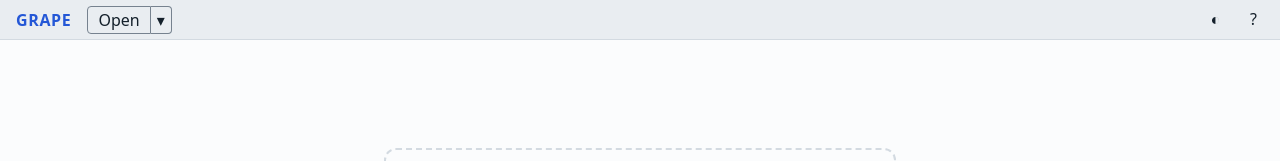
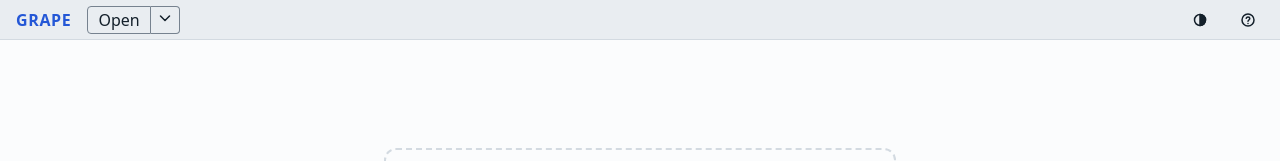
Before and after one commit to Vikmanou/GRAPE, a React (Vite) app in the folder web/: page / in a window 1280 px wide. Shown: the top 161 px of the page. Built offline with nearby package versions, Linux system fonts and the light colour scheme.

Commit message:
Replace glyph icons with SVG icons that have tooltips

```diff
--- a/web/src/ui/bars/TopBar.tsx
+++ b/web/src/ui/bars/TopBar.tsx
@@ -1,9 +1,10 @@
-import { useRef } from 'react';
+import { useRef, type ReactNode } from 'react';
 import type { FileInfo } from '../../state/load';
 import { useApp } from '../../state/store';
 import type { ThemeChoice } from '../../state/theme';
 import { ExportMenu } from '../controls/ExportMenu';
 import { OpenMenu } from '../controls/OpenMenu';
+import { HelpIcon, MoonIcon, SunIcon, SystemIcon } from '../controls/Icons';
 import { ShareMenu } from '../controls/ShareMenu';
 import { useMenuGroup } from '../controls/menus';
 import { ACCEPTED_FILES } from '../files';
@@ -36,13 +37,13 @@ export function TopBar({ file, onOpen }: Props) {
         type="button"
         className="icon"
         data-testid="help"
-        aria-label="Keyboard shortcuts"
-        title="Keyboard shortcuts (?)"
+        aria-label="Help and keyboard shortcuts"
+        title="Help and keyboard shortcuts (?)"
         onClick={() => {
           setShortcutsOpen(!shortcutsOpen);
         }}
       >
-        ?
+        <HelpIcon />
       </button>
       <input
         ref={input}
@@ -62,7 +63,11 @@ export function TopBar({ file, onOpen }: Props) {
 
 const NEXT_THEME: Record<ThemeChoice, ThemeChoice> = { system: 'light', light: 'dark', dark: 'system' };
 const THEME_NAMES: Record<ThemeChoice, string> = { system: 'System theme', light: 'Light theme', dark: 'Dark theme' };
-const THEME_ICONS: Record<ThemeChoice, string> = { system: '◐', light: '☀', dark: '☾' };
+const THEME_ICONS: Record<ThemeChoice, () => ReactNode> = {
+  system: SystemIcon,
+  light: SunIcon,
+  dark: MoonIcon,
+};
 
 function ThemeButton() {
   const choice = useApp((s) => s.themeChoice);
@@ -80,7 +85,7 @@ function ThemeButton() {
         setChoice(next);
       }}
     >
-      {THEME_ICONS[choice]}
+      {THEME_ICONS[choice]()}
     </button>
   );
 }
--- /dev/null
+++ b/web/src/ui/controls/Icons.tsx
@@ -0,0 +1,68 @@
+import type { ReactNode } from 'react';
+
+/** 16 px line icons that take the text colour; the button holding one carries the name. */
+function Icon({ children }: { children: ReactNode }) {
+  return (
+    <svg
+      width="16"
+      height="16"
+      viewBox="0 0 16 16"
+      fill="none"
+      stroke="currentColor"
+      strokeWidth="1.5"
+      strokeLinecap="round"
+      strokeLinejoin="round"
+      aria-hidden="true"
+      focusable="false"
+    >
+      {children}
+    </svg>
+  );
+}
+
+export const SunIcon = () => (
+  <Icon>
+    <circle cx="8" cy="8" r="2.75" />
+    <path d="M8 1.5v1.5M8 13v1.5M1.5 8H3M13 8h1.5M3.4 3.4l1 1M11.6 11.6l1 1M12.6 3.4l-1 1M4.4 11.6l-1 1" />
+  </Icon>
+);
+
+export const MoonIcon = () => (
+  <Icon>
+    <path d="M13.2 9.6A5.6 5.6 0 0 1 6.4 2.8a5.6 5.6 0 1 0 6.8 6.8Z" />
+  </Icon>
+);
+
+/** Follows the system: half of a disc. */
+export const SystemIcon = () => (
+  <Icon>
+    <circle cx="8" cy="8" r="5.5" />
+    <path d="M8 2.5v11a5.5 5.5 0 0 0 0-11Z" fill="currentColor" />
+  </Icon>
+);
+
+export const HelpIcon = () => (
+  <Icon>
+    <circle cx="8" cy="8" r="6" />
+    <path d="M6.2 6.3A1.9 1.9 0 0 1 8 5c1 0 1.8.7 1.8 1.6 0 1.4-1.8 1.4-1.8 2.7" />
+    <path d="M8 11.4h.01" />
+  </Icon>
+);
+
+export const ChevronLeftIcon = () => (
+  <Icon>
+    <path d="M10 3.5 5.5 8l4.5 4.5" />
+  </Icon>
+);
+
+export const ChevronRightIcon = () => (
+  <Icon>
+    <path d="M6 3.5 10.5 8 6 12.5" />
+  </Icon>
+);
+
+export const ChevronDownIcon = () => (
+  <Icon>
+    <path d="M3.5 6 8 10.5 12.5 6" />
+  </Icon>
+);
--- a/web/src/ui/controls/OpenMenu.tsx
+++ b/web/src/ui/controls/OpenMenu.tsx
@@ -1,6 +1,7 @@
 import { useRef, useState } from 'react';
 import { useApp } from '../../state/store';
 import { ExampleList } from './ExampleList';
+import { ChevronDownIcon } from './Icons';
 
 /**
  * "Open" in the top bar: the button opens the file picker, the arrow beside it
@@ -21,7 +22,7 @@ export function OpenMenu({ onPickFile }: { onPickFile: () => void }) {
       </button>
       <details className="menu split-menu" ref={menu} data-testid="open-menu">
         <summary aria-label="More ways to open" title="Open from a URL or load an example">
-          ▾
+          <ChevronDownIcon />
         </summary>
         <div className="menu-popup open-popup">
           <form
--- a/web/src/ui/panels/Sidebar.tsx
+++ b/web/src/ui/panels/Sidebar.tsx
@@ -1,6 +1,7 @@
 import type { SidebarTab } from '../../state/display';
 import { useApp } from '../../state/store';
 import type { ParseResult } from '../../workers/protocol/graph';
+import { ChevronLeftIcon, ChevronRightIcon } from '../controls/Icons';
 import { Tabs } from '../controls/Tabs';
 import { Display } from './Display';
 import { Find } from './Find';
@@ -30,7 +31,7 @@ export function Sidebar({ result }: { result: ParseResult }) {
         aria-label="Show the sidebar"
         onClick={toggleSidebar}
       >
-        ›
+        <ChevronRightIcon />
       </button>
     );
   }
@@ -39,7 +40,7 @@ export function Sidebar({ result }: { result: ParseResult }) {
       <header>
         <Tabs label="Sidebar" tabs={TABS} selected={tab} onSelect={showSidebar} />
         <button type="button" className="icon" aria-label="Hide the sidebar" onClick={toggleSidebar}>
-          ‹
+          <ChevronLeftIcon />
         </button>
       </header>
       <div role="tabpanel" id={`panel-${tab}`} aria-labelledby={`tab-${tab}`} className="tab-panel">
--- a/web/src/ui/styles/bars.css
+++ b/web/src/ui/styles/bars.css
@@ -84,7 +84,8 @@
 }
 
 .menu-heading {
-  margin: 6px 0 2px;
+  margin: 10px 0 4px;
+  font-size: 0.9rem;
 }
 
 .open-url {
--- a/web/src/ui/styles/base.css
+++ b/web/src/ui/styles/base.css
@@ -88,7 +88,10 @@ button:disabled {
 }
 
 button.icon {
+  display: inline-grid;
+  place-items: center;
+  width: 32px;
+  height: 32px;
+  padding: 0;
   border-color: transparent;
-  padding: 0 6px;
-  line-height: 1.4;
 }
--- a/web/src/ui/styles/panels.css
+++ b/web/src/ui/styles/panels.css
@@ -17,6 +17,11 @@
   top: 48px;
   left: 8px;
   z-index: 1;
+  display: grid;
+  place-items: center;
+  width: 32px;
+  height: 32px;
+  padding: 0;
   background: var(--panel);
 }
 
```
